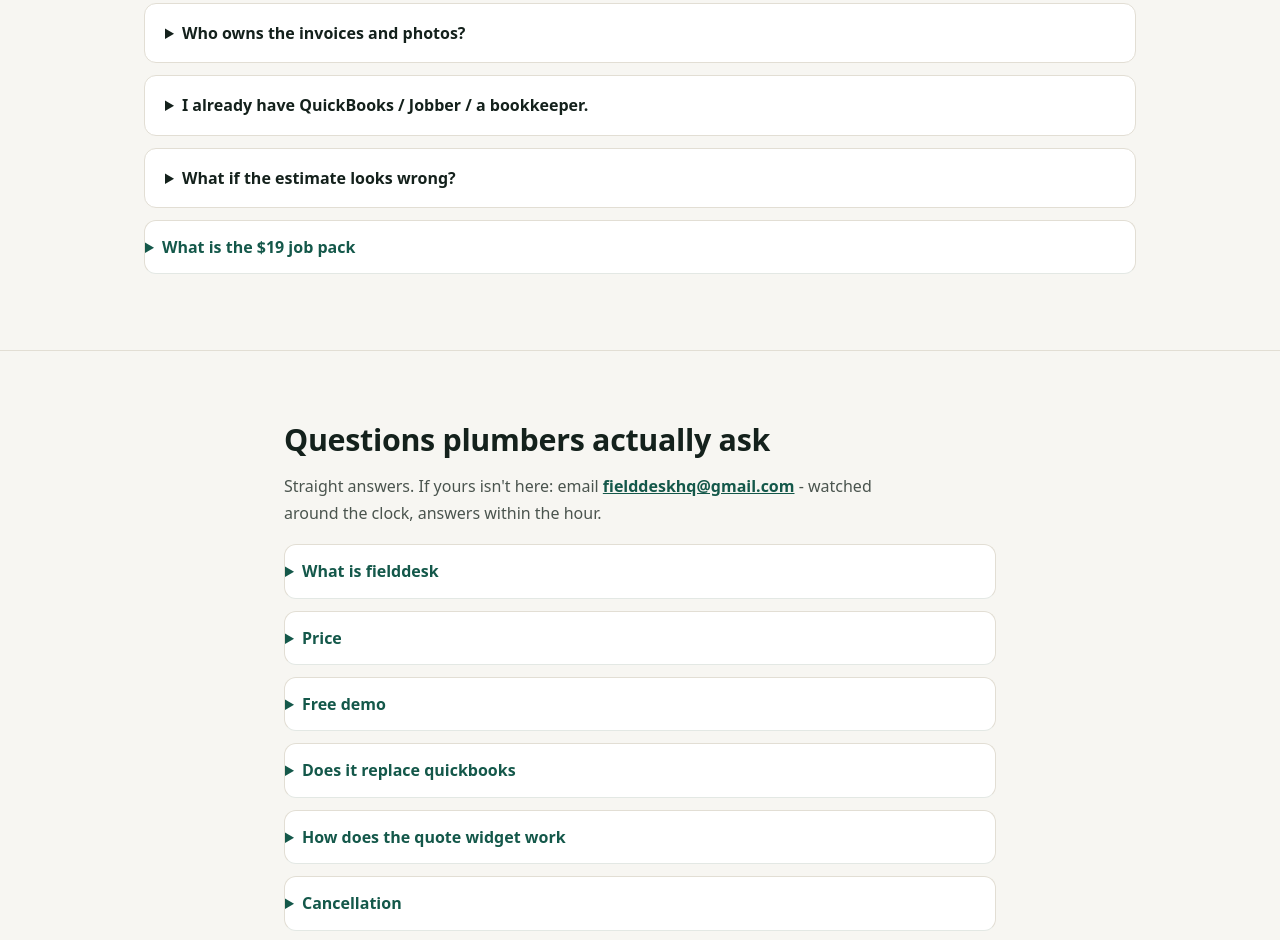
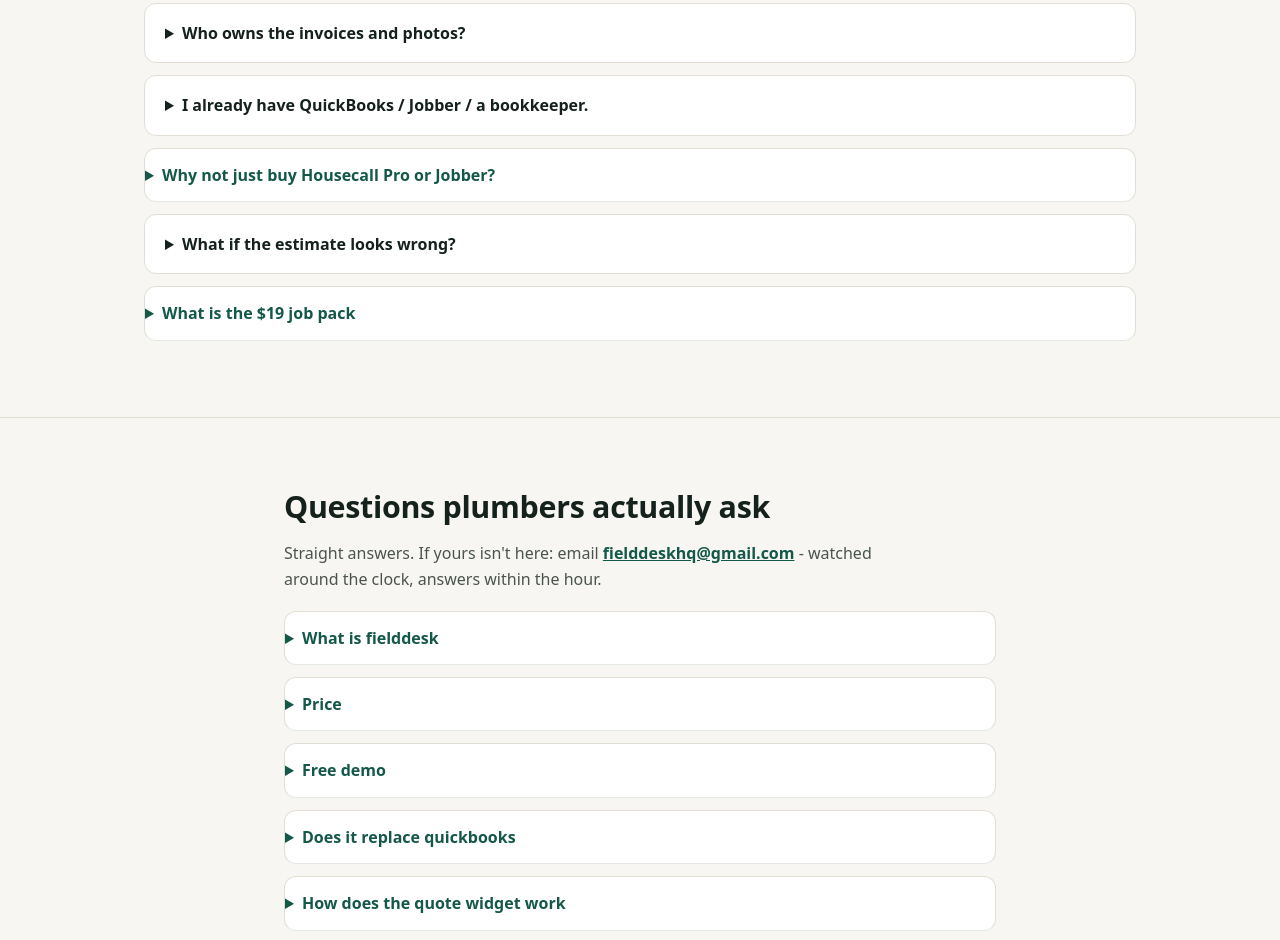
Before and after one commit to Shanes-Codes/fielddesk, a plain HTML site: page index.html in a window 1280 px wide. Shown: the part 4572-5512 px from the top of the page. Drawn offline with Linux system fonts and the light colour scheme.

Commit message:
FAQ armed with competitor answer - numbers corrected against ground truth (9/mo billed 3mo = 67 founding, locked; their pages: 9-299/mo + 5/seat + teaser)

```diff
--- a/index.html
+++ b/index.html
@@ -189,6 +189,7 @@
   <p>Great — FieldDesk isn't another system to feed. It's the thing that happens
   in the cab so the system gets filled by itself. Most folks use it with what
   they already have.</p></details>
+<details style="border-bottom:1px solid #e3e8e4;padding:13px 0"><summary style="font-weight:700;cursor:pointer;color:#14584a">Why not just buy Housecall Pro or Jobber?</summary><p style="margin:9px 0 2px;color:#4c554e">You can - their own sites list plans from <strong>$59 up to $299 a month</strong> (plus $35 a month per extra tech) with a 50%-off-three-months teaser running today, and ServiceTitan is quote-only contract sales. All of them ask you to move your whole office into their software the same weekend. FieldDesk does the two things plumbers say they actually lose hours on - the paperwork after the job and the calls nobody answers - for one flat rate: $89 a month, billed every three months, founding rate locked for life, no per-seat math and no teaser that triples after three months. Keep QuickBooks for the books; we make what goes to your customer.</p></details>
   <details><summary>What if the estimate looks wrong?</summary>
   <p>It learns from your corrections, and honestly: you can always change a line
   with one tap before you approve. The goal is 90 seconds of your day, not zero —
```
